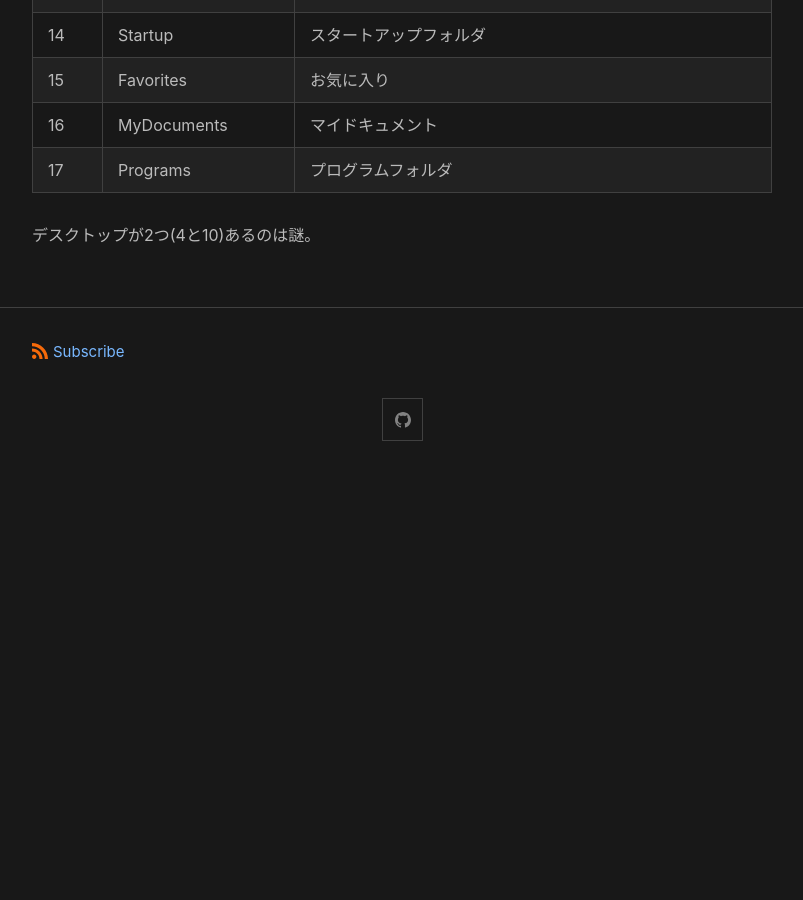
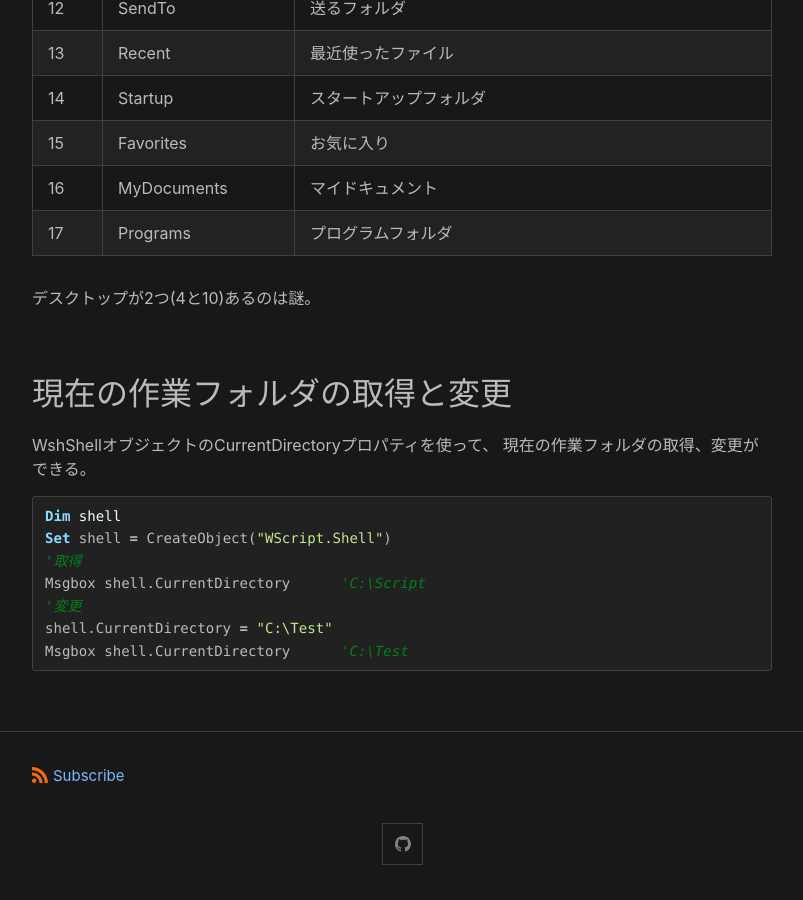
Before and after one commit to sammaya164/minima-test, a Jekyll site: the page built from _posts/2021-11-13-getpath.md, in a window 1280 px wide and 900 px high, scrolled down 4068 px. Shown: the whole window, without its empty margins (238-1041 px from the left). Built offline with Jekyll 4.4.1, drawn with Linux system fonts in a browser that asks for light colours; before the commit the page ends 4544 px from its top, so only the background shows below that; some of the changed text lies outside the part shown.

Commit message:
Update 2021-11-13-getpath.md

````diff
--- a/_posts/2021-11-13-getpath.md
+++ b/_posts/2021-11-13-getpath.md
@@ -91,6 +91,9 @@ Msgbox fso.GetSpecialFolder(1) 'C:\Windows\System32
 Msgbox fso.GetSpecialFolder(2) 'C:\Users\ログインユーザ\AppData\Local\Temp
 ```
 
+GetSpecialFolderメソッドで取得できるのはオブジェクトだが、
+上の例ではオブジェクトのデフォルトプロパティのパスが表示されている。
+
 ## WScriptオブジェクトのファイル名、パス名を返すプロパティ
 
 |プロパティ|説明|
@@ -144,3 +147,18 @@ Msgbox col("AllUsersDesktop") 'C:\Users\Public\Desktop
 |17|Programs|プログラムフォルダ|
 
 デスクトップが2つ(4と10)あるのは謎。
+
+## 現在の作業フォルダの取得と変更
+
+WshShellオブジェクトのCurrentDirectoryプロパティを使って、
+現在の作業フォルダの取得、変更ができる。
+
+```vb
+Dim shell
+Set shell = CreateObject("WScript.Shell")
+'取得
+Msgbox shell.CurrentDirectory      'C:\Script
+'変更
+shell.CurrentDirectory = "C:\Test"
+Msgbox shell.CurrentDirectory      'C:\Test
+```
````
